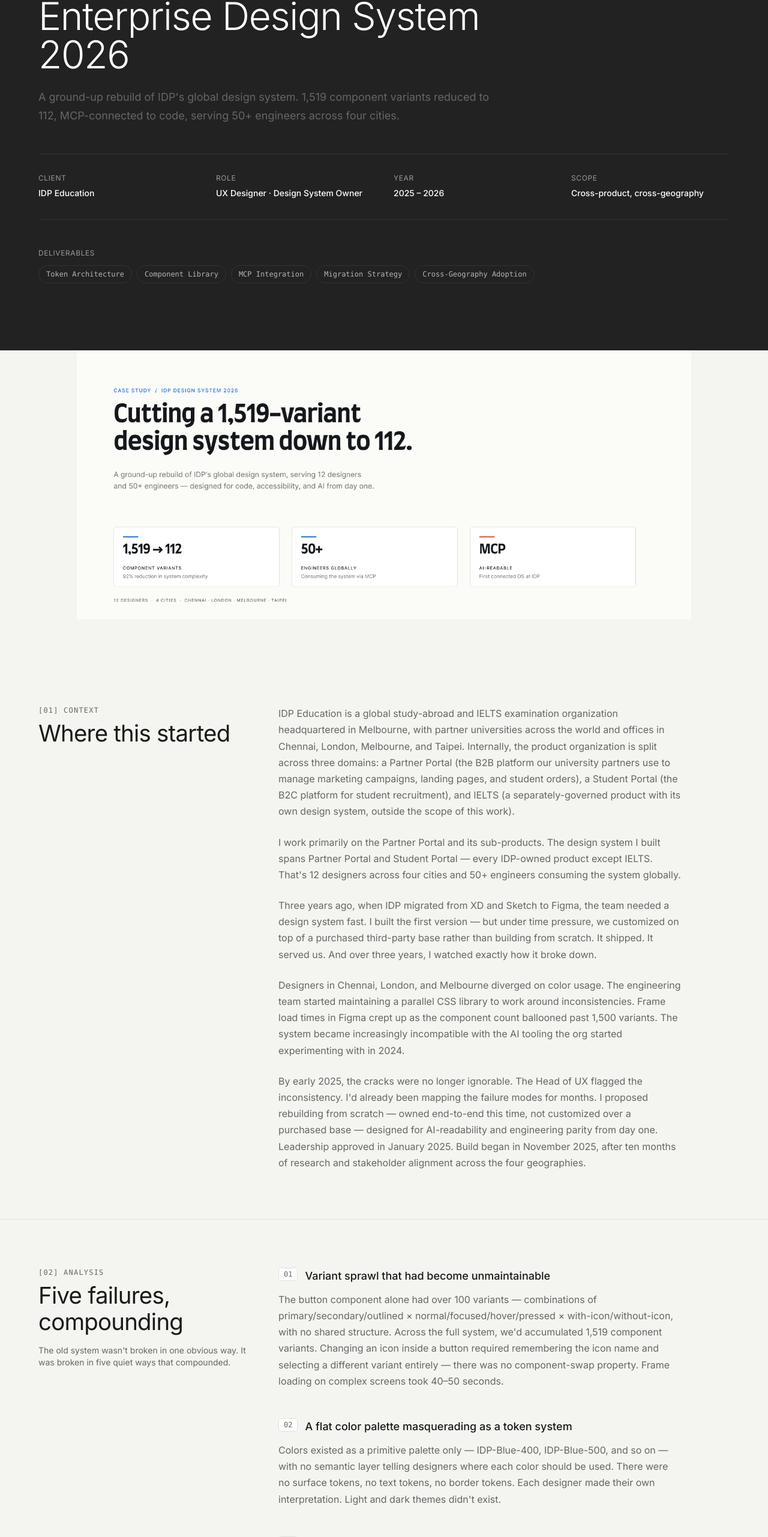
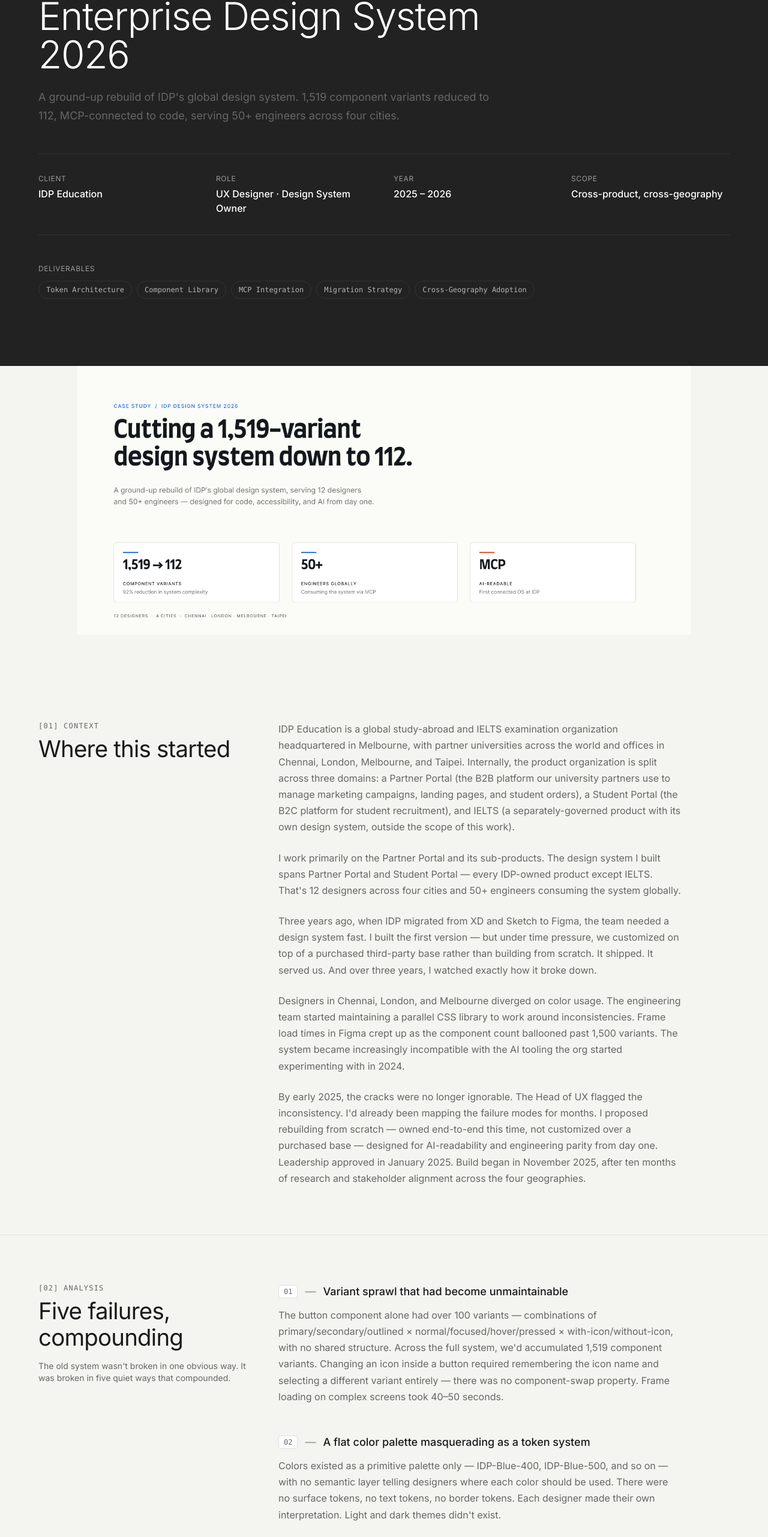
Before and after one commit to renjuren/portfolio, a Next.js app: page /projects/idp-design-system-2026 in a window 1280 px wide. Shown: the part 197-2759 px from the top of the page at 60% size. Built offline with nearby package versions, Linux system fonts and the light colour scheme.

Commit message:
fix: address CSS and spacing bugs on case study detail page

```diff
--- a/src/app/projects/idp-design-system-2026/page.tsx
+++ b/src/app/projects/idp-design-system-2026/page.tsx
@@ -32,21 +32,21 @@
 
             {/* Metadata Strip */}
             <div className="grid grid-cols-2 md:grid-cols-4 gap-8 py-8 border-t border-b border-border-dark mb-12">
-              <div>
-                <span className="text-xs text-text-muted uppercase tracking-wider block mb-1">Client</span>
-                <span className="text-sm font-medium text-white">IDP Education</span>
+              <div className="flex flex-col">
+                <span className="text-[12px] text-text-muted uppercase tracking-wider mb-1">Client</span>
+                <span className="text-base font-medium text-white">IDP Education</span>
               </div>
-              <div>
-                <span className="text-xs text-text-muted uppercase tracking-wider block mb-1">Role</span>
-                <span className="text-sm font-medium text-white">UX Designer · Design System Owner</span>
+              <div className="flex flex-col">
+                <span className="text-[12px] text-text-muted uppercase tracking-wider mb-1">Role</span>
+                <span className="text-base font-medium text-white">UX Designer · Design System Owner</span>
               </div>
-              <div>
-                <span className="text-xs text-text-muted uppercase tracking-wider block mb-1">Year</span>
-                <span className="text-sm font-medium text-white">2025 – 2026</span>
+              <div className="flex flex-col">
+                <span className="text-[12px] text-text-muted uppercase tracking-wider mb-1">Year</span>
+                <span className="text-base font-medium text-white">2025 – 2026</span>
               </div>
-              <div>
-                <span className="text-xs text-text-muted uppercase tracking-wider block mb-1">Scope</span>
-                <span className="text-sm font-medium text-white">Cross-product, cross-geography</span>
+              <div className="flex flex-col">
+                <span className="text-[12px] text-text-muted uppercase tracking-wider mb-1">Scope</span>
+                <span className="text-base font-medium text-white">Cross-product, cross-geography</span>
               </div>
             </div>
 
@@ -141,9 +141,10 @@
 
                 {/* Failure 1 */}
                 <div className="space-y-3">
-                  <h3 className="text-lg font-medium text-text-primary flex items-start gap-3">
-                    <span className="font-mono text-xs text-text-secondary bg-white px-2 py-0.5 border border-border-light rounded-sm">01</span>
-                    Variant sprawl that had become unmaintainable
+                  <h3 className="text-lg font-medium text-text-primary flex items-center">
+                    <span className="font-mono text-xs text-text-secondary bg-white px-2 py-0.5 border border-border-light rounded-sm mr-3">01</span>
+                    <span className="mr-3 text-text-muted">—</span>
+                    <span>Variant sprawl that had become unmaintainable</span>
                   </h3>
                   <p>
                     The button component alone had over 100 variants — combinations of primary/secondary/outlined × normal/focused/hover/pressed × with-icon/without-icon, with no shared structure. Across the full system, we'd accumulated 1,519 component variants. Changing an icon inside a button required remembering the icon name and selecting a different variant entirely — there was no component-swap property. Frame loading on complex screens took 40–50 seconds.
@@ -152,9 +153,10 @@
 
                 {/* Failure 2 */}
                 <div className="space-y-3">
-                  <h3 className="text-lg font-medium text-text-primary flex items-start gap-3">
-                    <span className="font-mono text-xs text-text-secondary bg-white px-2 py-0.5 border border-border-light rounded-sm">02</span>
-                    A flat color palette masquerading as a token system
+                  <h3 className="text-lg font-medium text-text-primary flex items-center">
+                    <span className="font-mono text-xs text-text-secondary bg-white px-2 py-0.5 border border-border-light rounded-sm mr-3">02</span>
+                    <span className="mr-3 text-text-muted">—</span>
+                    <span>A flat color palette masquerading as a token system</span>
                   </h3>
                   <p>
                     Colors existed as a primitive palette only — IDP-Blue-400, IDP-Blue-500, and so on — with no semantic layer telling designers where each color should be used. There were no surface tokens, no text tokens, no border tokens. Each designer made their own interpretation. Light and dark themes didn't exist.
@@ -163,9 +165,10 @@
 
                 {/* Failure 3 */}
                 <div className="space-y-3">
-                  <h3 className="text-lg font-medium text-text-primary flex items-start gap-3">
-                    <span className="font-mono text-xs text-text-secondary bg-white px-2 py-0.5 border border-border-light rounded-sm">03</span>
-                    WCAG failures across the palette
+                  <h3 className="text-lg font-medium text-text-primary flex items-center">
+                    <span className="font-mono text-xs text-text-secondary bg-white px-2 py-0.5 border border-border-light rounded-sm mr-3">03</span>
+                    <span className="mr-3 text-text-muted">—</span>
+                    <span>WCAG failures across the palette</span>
                   </h3>
                   <p>
                     Because the primitives were defined for brand fidelity rather than accessibility, several color combinations the system implicitly allowed didn't pass contrast checks. Designers and engineers were unintentionally shipping inaccessible UI.
@@ -174,9 +177,10 @@
 
                 {/* Failure 4 */}
                 <div className="space-y-3">
-                  <h3 className="text-lg font-medium text-text-primary flex items-start gap-3">
-                    <span className="font-mono text-xs text-text-secondary bg-white px-2 py-0.5 border border-border-light rounded-sm">04</span>
-                    A growing gap between design and engineering
+                  <h3 className="text-lg font-medium text-text-primary flex items-center">
+                    <span className="font-mono text-xs text-text-secondary bg-white px-2 py-0.5 border border-border-light rounded-sm mr-3">04</span>
+                    <span className="mr-3 text-text-muted">—</span>
+                    <span>A growing gap between design and engineering</span>
                   </h3>
                   <p>
                     The Figma design system and the engineering CSS library used different naming conventions for everything — including colors. Design sign-off became a debugging session. The engineering team had effectively stopped relying on the Figma system as a source of truth and was maintaining their own parallel reference.
@@ -185,9 +189,10 @@
 
                 {/* Failure 5 */}
                 <div className="space-y-3">
-                  <h3 className="text-lg font-medium text-text-primary flex items-start gap-3">
-                    <span className="font-mono text-xs text-text-secondary bg-white px-2 py-0.5 border border-border-light rounded-sm">05</span>
-                    Cross-geography divergence
+                  <h3 className="text-lg font-medium text-text-primary flex items-center">
+                    <span className="font-mono text-xs text-text-secondary bg-white px-2 py-0.5 border border-border-light rounded-sm mr-3">05</span>
+                    <span className="mr-3 text-text-muted">—</span>
+                    <span>Cross-geography divergence</span>
                   </h3>
                   <p>
                     Without a strong semantic layer, regional teams improvised. The Partner Portal team in Chennai used numerical tokens (IDP-Blue-400, 500, 600). The Student Portal team used named tokens (IDP-Blue-Light, Dark, Darkest). Neither approach told a designer where to use which color. As a result, the same brand color appeared in completely different contexts across products, and the IDP visual identity fragmented.
@@ -532,7 +537,7 @@
 
                 {/* Metric 2 */}
                 <div className="space-y-1">
-                  <h4 className="font-semibold text-text-primary">Complexity Reduction</h4>
+                  <h4 className="font-semibold text-text-primary">Complexity{" "}Reduction</h4>
                   <p className="text-sm">
                     Component variants reduced from 1,519 to 112 — a 92% reduction. The button alone went from 100+ variants to a structured boolean-driven set. Icon swapping moved from name-based variant lookup to true component-swap property.
                   </p>
@@ -540,7 +545,7 @@
 
                 {/* Metric 3 */}
                 <div className="space-y-1">
-                  <h4 className="font-semibold text-text-primary">Performance Boost</h4>
+                  <h4 className="font-semibold text-text-primary">Performance{" "}Boost</h4>
                   <p className="text-sm">
                     Complex frames (data tables, dense dashboards) that previously took 40–50 seconds to load now load in under 10 seconds. This is the observed difference on the screens our team builds most often.
                   </p>
@@ -548,7 +553,7 @@
 
                 {/* Metric 4 */}
                 <div className="space-y-1">
-                  <h4 className="font-semibold text-text-primary">Engineering Velocity</h4>
+                  <h4 className="font-semibold text-text-primary">Engineering{" "}Velocity</h4>
                   <p className="text-sm">
                     The engineering manager I work most closely with estimated, based on her team's workload tracking, a 30–40% reduction in implementation time — driven by the design-to-code naming alignment and the MCP-propagated component sync.
                   </p>
@@ -556,7 +561,7 @@
 
                 {/* Metric 5 */}
                 <div className="space-y-1">
-                  <h4 className="font-semibold text-text-primary">Design Velocity with AI</h4>
+                  <h4 className="font-semibold text-text-primary">Design{" "}Velocity{" "}with{" "}AI</h4>
                   <p className="text-sm">
                     Designers using Figma Make and Google Stitch with the new design system as a constraint now generate production-ready output rather than ideation-only output. The team's qualitative estimate is that the design-to-handoff process is 30–50% faster for screens that fit the existing component set.
                   </p>
@@ -564,7 +569,7 @@
 
                 {/* Metric 6 */}
                 <div className="space-y-1">
-                  <h4 className="font-semibold text-text-primary">Accessibility Conformance</h4>
+                  <h4 className="font-semibold text-text-primary">Accessibility{" "}Conformance</h4>
                   <p className="text-sm">
                     Semantic tokens are designed to meet WCAG AA contrast standards by default; a subset meet AAA. Designers and AI tools consuming the system now produce accessible-by-default output instead of accessible-by-accident output.
                   </p>
@@ -572,7 +577,7 @@
 
                 {/* Metric 7 */}
                 <div className="space-y-1">
-                  <h4 className="font-semibold text-text-primary">Visual Consistency</h4>
+                  <h4 className="font-semibold text-text-primary">Visual{" "}Consistency</h4>
                   <p className="text-sm">
                     Visual divergence between Partner Portal and Student Portal — previously a recurring complaint — is no longer a recurring complaint. Designers don't detach components in working files because the slots and variant structure now accommodate the variations they used to detach for.
                   </p>
```
